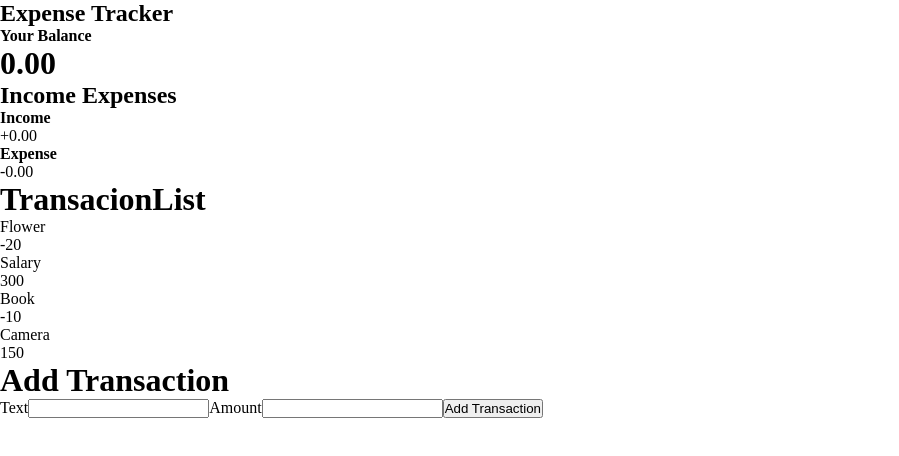
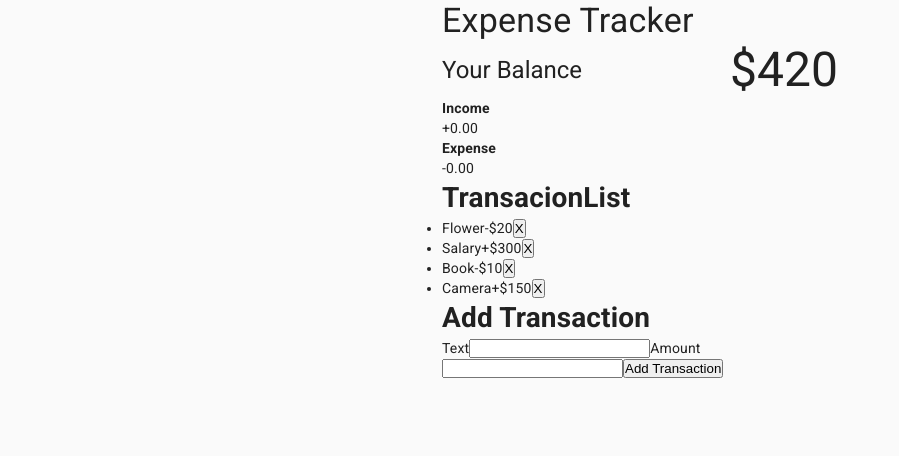
Before and after one commit to sebastianfox81/expense-tracker, a React (Create React App) app in the folder client/: page / in a window 1280 px wide. Shown: the top 456 px of the page, without its empty margins (0-899 px from the left). Built offline with nearby package versions, Linux system fonts and the light colour scheme.

Commit message:
Implemented total balance functionality in Balance component

```diff
--- a/client/package.json
+++ b/client/package.json
@@ -3,6 +3,7 @@
   "version": "0.1.0",
   "private": true,
   "dependencies": {
+    "@material-ui/core": "^4.12.3",
     "@testing-library/jest-dom": "^5.16.2",
     "@testing-library/react": "^12.1.2",
     "@testing-library/user-event": "^13.5.0",
--- a/client/public/index.html
+++ b/client/public/index.html
@@ -10,20 +10,10 @@
       content="Web site created using create-react-app"
     />
     <link rel="apple-touch-icon" href="%PUBLIC_URL%/logo192.png" />
-    <!--
-      manifest.json provides metadata used when your web app is installed on a
-      user's mobile device or desktop. See https://developers.google.com/web/fundamentals/web-app-manifest/
-    -->
+
     <link rel="manifest" href="%PUBLIC_URL%/manifest.json" />
-    <!--
-      Notice the use of %PUBLIC_URL% in the tags above.
-      It will be replaced with the URL of the `public` folder during the build.
-      Only files inside the `public` folder can be referenced from the HTML.
+    <link rel="stylesheet" href="https://fonts.googleapis.com/css?family=Roboto:300,400,500,700&display=swap" />
 
-      Unlike "/favicon.ico" or "favicon.ico", "%PUBLIC_URL%/favicon.ico" will
-      work correctly both with client-side routing and a non-root public URL.
-      Learn how to configure a non-root public URL by running `npm run build`.
-    -->
     <title>React App</title>
   </head>
   <body>
--- a/client/src/App.js
+++ b/client/src/App.js
@@ -5,15 +5,19 @@ import Balance from './components/Balance'
 import IncomeExpenses from './components/IncomeExpenses';
 import TransactionList from './components/TransactionList';
 import AddTransaction from './components/AddTransaction';
+import { Container, CssBaseline } from '@material-ui/core'
 
 function App() {
   return (
     <div className="App">
+      <CssBaseline />
+      <Container maxWidth="xs">
       <Header />
       <Balance />
       <IncomeExpenses />
       <TransactionList />
       <AddTransaction />
+      </Container>
     </div>
   );
 }
--- a/client/src/components/Balance.js
+++ b/client/src/components/Balance.js
@@ -1,9 +1,29 @@
-import React from 'react';
+import React, { useContext } from 'react';
+import { Grid, Box, Card, CardContent, Typography} from '@material-ui/core'
+
+import { useGlobalContext } from './context'
 
 const Balance = () => {
+
+  const { transactions } = useGlobalContext();
+
+  const total = transactions
+        .map((item) => item.amount)
+        .reduce((acc, curr) => acc += curr, 0)
+
+  console.log(total)
+
   return <div>
-    <h4>Your Balance</h4>
-    <h1>0.00</h1>
+    <Grid container spacing={3} alignItems='center' justifyContent='space-between'>
+      <Grid item>
+        <Typography variant='h5'>Your Balance</Typography>
+      </Grid>
+      <Grid item>
+      <Typography variant="h3">${total}</Typography>
+      </Grid>
+
+    </Grid>
+
   </div>;
 };
 
--- a/client/src/components/Header.js
+++ b/client/src/components/Header.js
@@ -1,4 +1,5 @@
 import React, {useContext} from 'react';
+import { Box, Typography } from '@material-ui/core';
 
 import { useGlobalContext } from './context';
 
@@ -6,7 +7,9 @@ const Header = () => {
 
 
   return <div>
-    <h2>Expense Tracker</h2>
+    <Box>
+      <Typography variant="h4">Expense Tracker</Typography>
+    </Box>
   </div>;
 };
 
--- a/client/src/components/IncomeExpenses.js
+++ b/client/src/components/IncomeExpenses.js
@@ -2,7 +2,7 @@ import React from 'react';
 
 const IncomeExpenses = () => {
   return <div>
-    <h2>Income Expenses</h2>
+
     <h4>Income</h4>
     <p>+0.00</p>
     <h4>Expense</h4>
--- a/client/src/components/Transaction.js
+++ b/client/src/components/Transaction.js
@@ -1,14 +1,16 @@
 import React from 'react';
 
 const Transaction = ({ text, amount }) => {
-  return <div>
-      <div>
-        {text}
-      </div>
-      <div>
-        {amount}
-      </div>
-  </div>;
+
+  const sign = amount < 0 ? '-' : '+'
+
+  return (
+    <li>
+    {text}<span>{sign}${Math.abs(amount)}</span>
+    <button>X</button>
+    </li>
+
+)
 };
 
 export default Transaction;
--- a/client/src/components/TransactionList.js
+++ b/client/src/components/TransactionList.js
@@ -9,12 +9,15 @@ const TransactionList = () => {
 
   return <div>
     <h1>TransacionList </h1>
+    <ul>
+
     {transactions.map((item) => {
       return (
        <Transaction key={item.id} {...item}/>
 
       )
     })}
+    </ul>
   </div>;
 };
 
```
Also changed, not shown: 1 other file (tests, documents, lock files or other folders).
